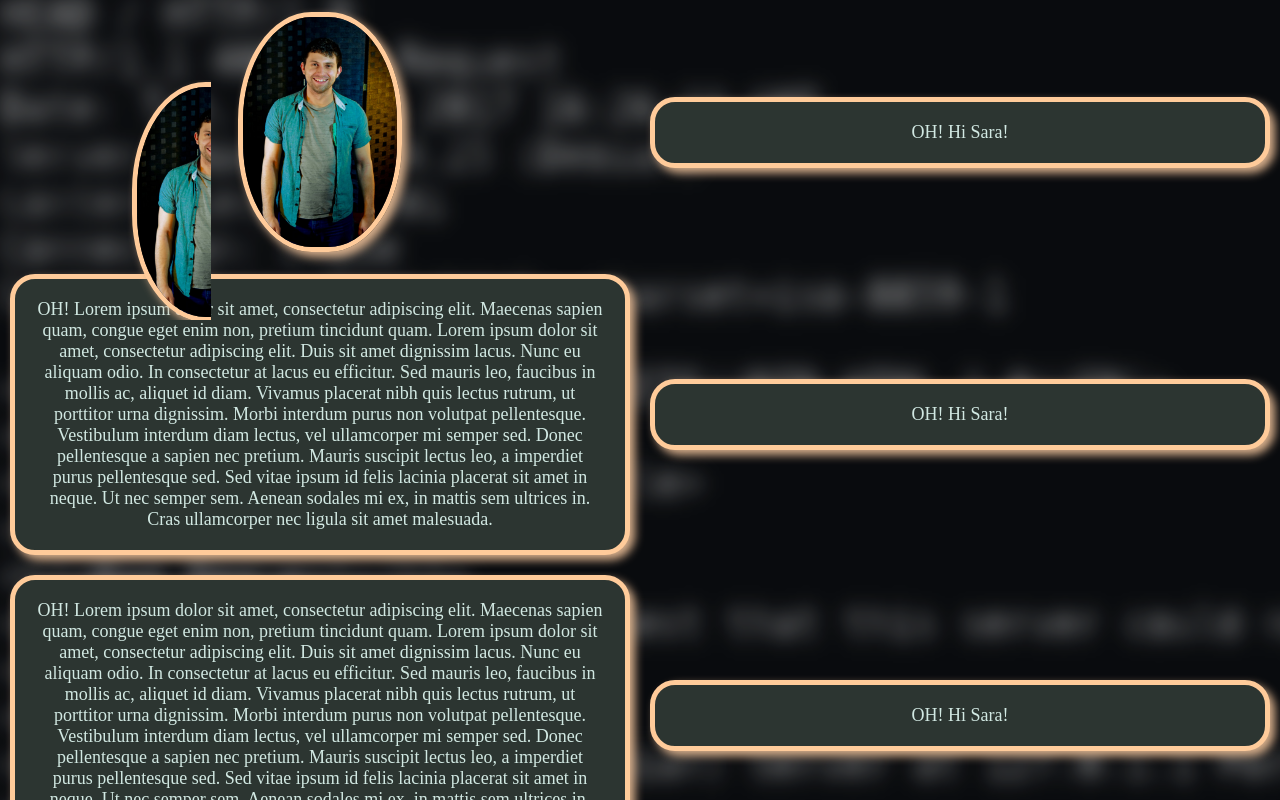
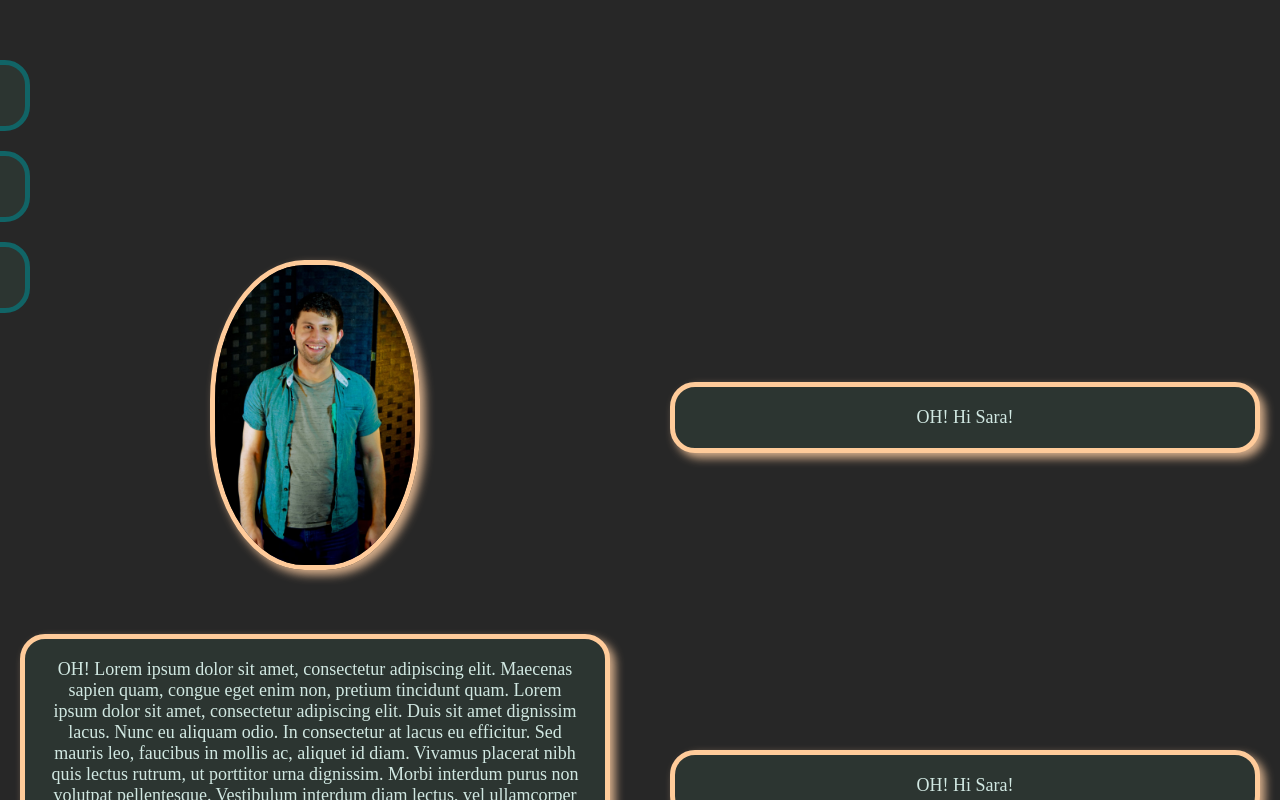
Before and after one commit to Matthew9161993/Personal-Site-Revisited, a React (Create React App) app: page / in a window 1280 px wide. Shown: the top 800 px of the page. Built offline with nearby package versions, Linux system fonts and the light colour scheme.

Commit message:
changed divs to be better and added fixed element transition

```diff
--- a/src/App.css
+++ b/src/App.css
@@ -2,11 +2,11 @@
 
 .App {
   text-align: center;
-  background-image: url("/netcatbackground.png");
+  background: #272727;
 }
 
 .App-header {
-  min-height: 100vh;
+  min-height: 30vh;
   display: flex;
 }
 
@@ -14,16 +14,14 @@
   border: 5px solid #FFCB9A;
   border-radius: 45%;
   box-shadow: 5px 5px 10px #D9B08C;
-  height: calc(100% - 10px);
+  max-height: 300px;
+  width: auto;
 }
 
 .Generic-portrait {
-  display: block;
-  height: 30vh;
   margin-left: auto;
   margin-right: auto;
-  padding: 2px;
-  width: 30vw;
+  padding: 20px;
 }
 
 .Generic-text {
@@ -34,6 +32,7 @@
   color: #D1E8E2;
   font-family: Roboto Slab;
   font-size: 18px;
+  margin: 20px;
 }
 
 .Generic-text p {
@@ -44,19 +43,24 @@
   align-items: center;
   display: grid;
   grid-template-columns: repeat(2, 1fr);
-  grid-auto-rows: minmax(200px, auto);
+  grid-auto-columns: minmax(10%, 25%);
   grid-gap: 20px;
-  margin: 10px;
 }
 
 .Scroll-container {
   position: fixed;
-  top: 10%;
-  left: 1.5%;
-  width: 15vw;
-  height: 30vh;
-  overflow: scroll;
+  top: 5%;
+  left: -250px;
+  width: 300px;
+  height: 300px;
+  transition: left .5s;
 }
 
-.Scroll-segment {
+.Scroll-container:hover, .Scroll-container:focus {
+  left: 0px;
 }
+
+.Scroll-segment div{
+  border: 5px solid #116466;
+  box-shadow: none;
+}
--- a/src/App.js
+++ b/src/App.js
@@ -19,11 +19,10 @@ function App() {
 
   return (
       <div className="App">
+        <Scroller first = {smallText} second = {smallText} third = {smallText}/>
         <header className="App-header">
-          <Scroller first = {picturebox} second = {smallText} third = {smallText}/>
-          <div className="Background-image"> </div>
-          <GridView data = {textarray}/>
         </header>
+        <GridView data = {textarray}/>
       </div>
   );
 }
--- a/src/GridView.js
+++ b/src/GridView.js
@@ -12,11 +12,6 @@ class GridView extends React.Component {
 
   render() {
     return (
-//	  	<div className="Grid-wrapper">
-//				{(this.props.data || []).map((item, index) => (
-//				 <div key={index}>{item}</div>
-//				))}
-//	  	</div>
 			<div className="Grid-wrapper">
 				{(this.props.data || []).map((item, index) => (
 					<div key={index}>{item}</div>
--- a/src/Scroller.js
+++ b/src/Scroller.js
@@ -1,13 +1,16 @@
 import React from 'react';
 import './App.css';
+
+
+// This class does not support all components yet, but it is allowed!
 
 class Scroller extends React.Component {
 	render() {
 		return (
 			<div className= "Scroll-container">
-			  <div> {this.props.first} </div>
-			  <div> {this.props.second} </div>
-			  <div> {this.props.third} </div>
+			  <div className= "Scroll-segment"> {this.props.first} </div>
+			  <div className= "Scroll-segment"> {this.props.second} </div>
+			  <div className= "Scroll-segment"> {this.props.third} </div>
 			</div>
 		);
 	}
```
Also changed, not shown: public/netcatbackground.png.
